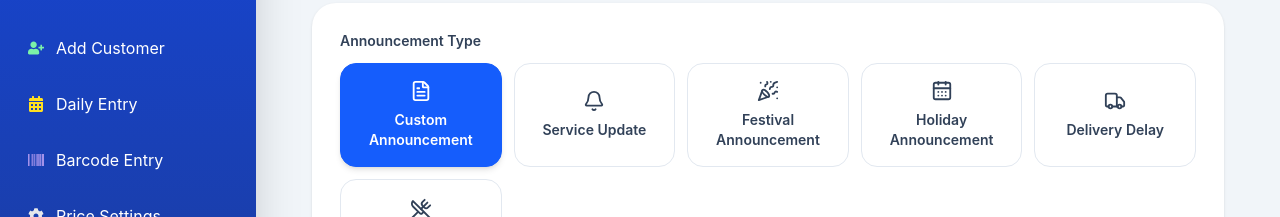
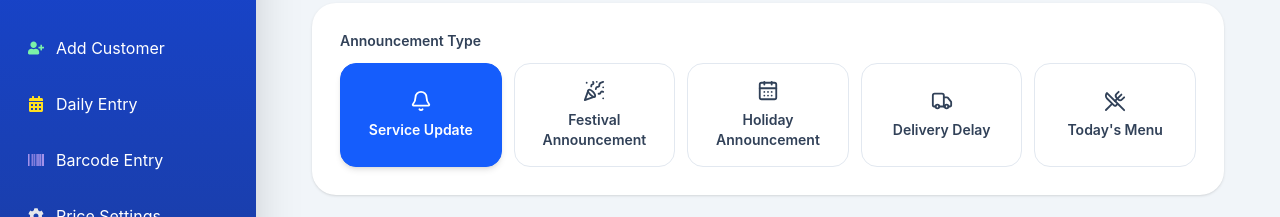
Before and after one commit to Barochiya/OM-Tiffin-Management-System, a React (Vite) app in the folder frontend/: page /announcement in a window 1280 px wide. Shown: the part 285-502 px from the top of the page. Built offline with nearby package versions, Linux system fonts and the light colour scheme; no server answers; sample sign-in values are in the browser's storage.

Commit message:
fix: remove custom announcement option from announcement center

```diff
--- a/frontend/src/pages/Announcement.jsx
+++ b/frontend/src/pages/Announcement.jsx
@@ -11,14 +11,8 @@ import {
   PartyPopper,
   Truck,
   UtensilsCrossed,
-  FileText,
 } from "lucide-react";
 const ANNOUNCEMENT_TYPES = [
-  {
-    value: "custom",
-    label: "Custom Announcement",
-    icon: FileText,
-  },
   {
     value: "service",
     label: "Service Update",
@@ -58,7 +52,7 @@ const INITIAL_FORM = {
   dinner: "",
 };
 export default function Announcement() {
-  const [templateType, setTemplateType] = useState("custom");
+  const [templateType, setTemplateType] = useState("service");
   const [form, setForm] = useState(INITIAL_FORM);
   const [customers, setCustomers] = useState([]);
   const [loading, setLoading] = useState(true);
```
